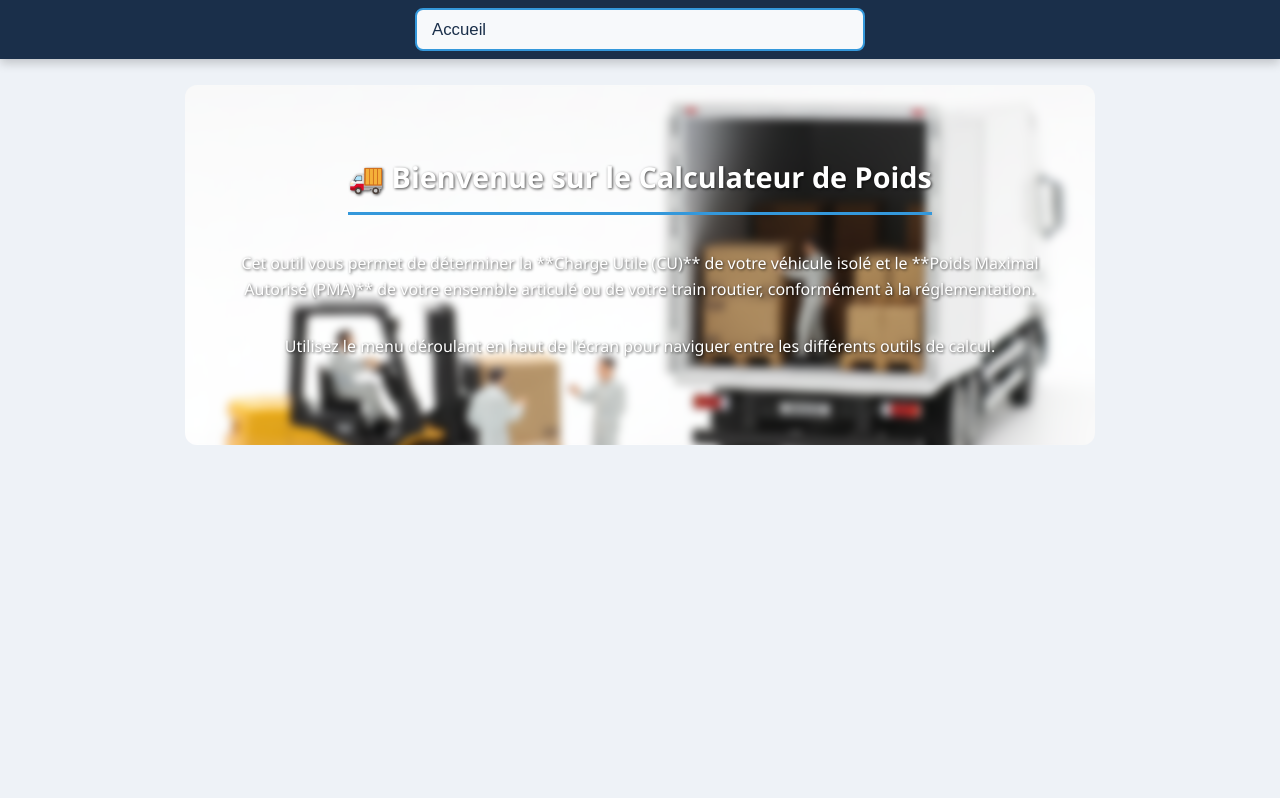
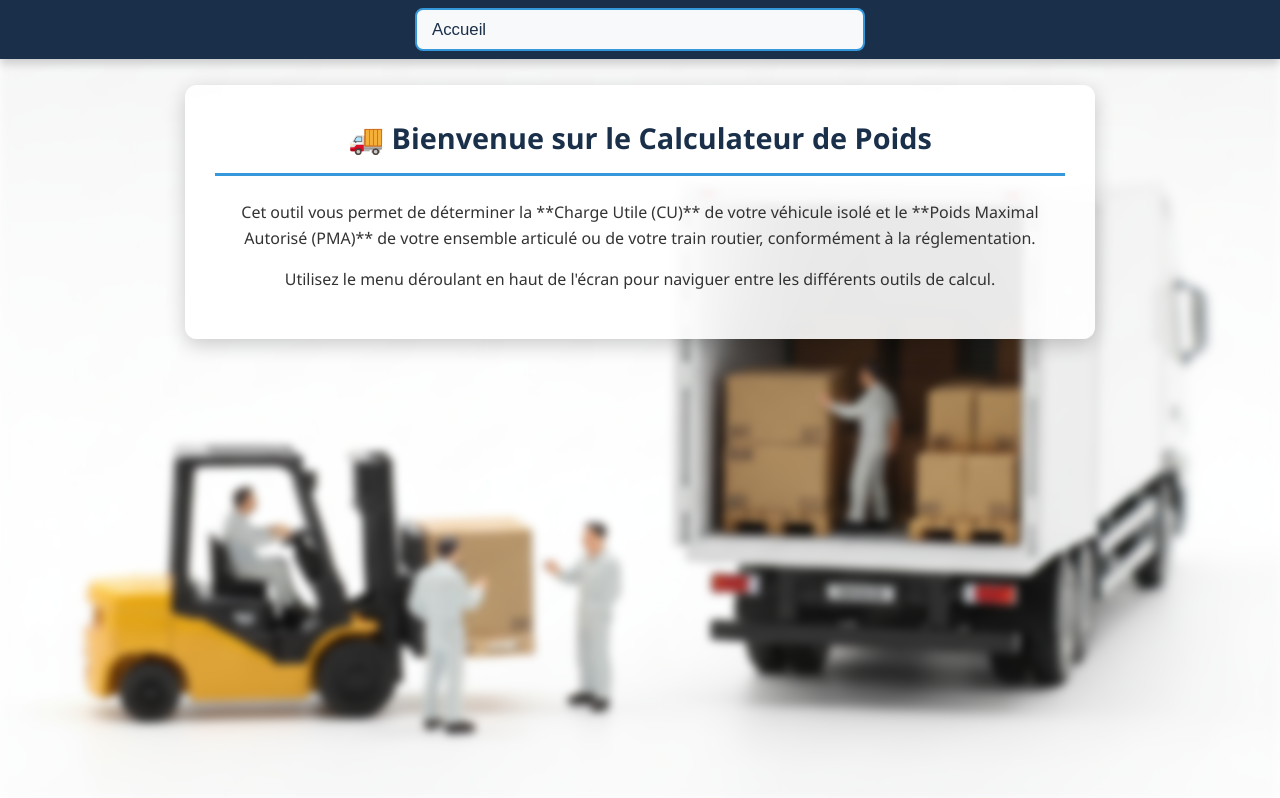
Before and after one commit to josserandnathan33-byte/Calcule-PMA, a plain HTML site: page index.html in a window 1280 px wide. Drawn offline with Linux system fonts and the light colour scheme.

Commit message:
changement parametre image

```diff
--- a/index.html
+++ b/index.html
@@ -11,9 +11,26 @@
             font-family: 'Segoe UI', Tahoma, Geneva, Verdana, sans-serif;
             margin: 0;
             padding-top: 65px;
-            background-color: #eef2f7;
-            color: #333; /* Bon contraste */
+            /* Rendre le fond du body transparent par défaut */
+            background-color: transparent;
+            color: #333;
             line-height: 1.6;
+            position: relative;
+            z-index: 0;
+        }
+
+        /* NOUVEAU : Image de fond floutée pour tout le corps de la page */
+        body::before {
+            content: "";
+            position: fixed; /* Reste fixe en scrollant */
+            top: 0;
+            left: 0;
+            width: 100%;
+            height: 100%;
+            background: url('logistique.jpg') no-repeat center center fixed; /* Utilise fixed pour le scroll */
+            background-size: cover;
+            filter: blur(4px); /* Intensité du flou */
+            z-index: -10; /* Placé très loin derrière pour ne rien masquer */
         }
 
         /* --- MENU DE NAVIGATION --- */
@@ -46,7 +63,7 @@
         #navigation-select:hover, #navigation-select:focus {
             border-color: #2980b9;
             box-shadow: 0 0 5px rgba(52, 152, 219, 0.5);
-            outline: 2px solid #2980b9; /* Focus clavier essentiel */
+            outline: 2px solid #2980b9;
         }
 
         /* --- STYLE DU CONTENU ET DU FORMULAIRE --- */
@@ -54,53 +71,36 @@
             padding: 30px;
             margin: 20px auto;
             max-width: 850px;
-            background-color: white;
+            /* Fond blanc semi-transparent pour la lisibilité sur l'image de fond */
+            background-color: rgba(255, 255, 255, 0.9);
             border-radius: 12px;
-            box-shadow: 0 6px 20px rgba(0, 0, 0, 0.1);
+            box-shadow: 0 6px 20px rgba(0, 0, 0, 0.2);
             display: none;
-            position: relative; /* Nécessaire pour positionner l'overlay */
-            overflow: hidden; /* Important pour le flou des bords */
+            position: relative;
         }
 
+        /* RETOUR À LA NORMALE POUR LE TEXTE (couleur noire par défaut) */
         #accueil {
             display: block;
-            color: white; /* Texte en blanc pour contraster avec le fond sombre */
-            text-shadow: 1px 1px 3px rgba(0,0,0,0.7); /* Ombre pour meilleure lisibilité */
-            background-color: transparent; /* Pas de fond blanc pour la section d'accueil */
-            box-shadow: none; /* Pas d'ombre non plus */
-            min-height: 300px; /* Pour que l'image de fond soit bien visible */
-            display: flex; /* Pour centrer le contenu verticalement */
-            flex-direction: column;
-            justify-content: center;
-            align-items: center;
+            color: #333; /* Texte normal sur l'accueil */
+            text-shadow: none;
+            background-color: rgba(255, 255, 255, 0.9); /* Fond blanc pour la boîte d'accueil */
             text-align: center;
+            padding: 30px;
         }
 
-        /* Image de fond avec flou pour la section d'accueil */
+        /* Retire l'image de fond de l'accueil, elle est maintenant sur le body */
         #accueil::before {
-            content: "";
-            position: absolute;
-            top: 0;
-            left: 0;
-            width: 100%;
-            height: 100%;
-            background: url('logistique.jpg') no-repeat center center / cover;
-            filter: blur(4px); /* Intensité du flou */
-            z-index: -1; /* Placer derrière le contenu */
-            transform: scale(1.05); /* Empêche les bords flous */
-            border-radius: 12px; /* Pour que le flou ne déborde pas */
+            content: none;
         }
 
         h2 {
-            color: white; /* Titre en blanc pour l'accueil */
+            color: #1a2f4a;
             border-bottom: 3px solid #3498db;
             padding-bottom: 12px;
             margin-top: 0;
             font-size: 1.8em;
             font-weight: 600;
-        }
-        #accueil h2 { /* Spécifique pour l'accueil */
-            margin-bottom: 20px;
         }
 
         h3 {
@@ -119,7 +119,7 @@
             display: block;
             margin-bottom: 8px;
             font-weight: bold;
-            color: #333; /* Assurer un bon contraste */
+            color: #333;
             font-size: 0.95em;
         }
 
@@ -135,10 +135,9 @@
 
         input[type="number"]:focus, select:focus {
             border-color: #3498db;
-            outline: 2px solid #3498db; /* Focus clavier */
+            outline: 2px solid #3498db;
             box-shadow: 0 0 5px rgba(52, 152, 219, 0.3);
         }
-
 
         /* --- BOUTON DE CALCUL --- */
         button {
@@ -160,7 +159,7 @@
         }
 
         button:focus {
-            outline: 2px solid #1abc9c; /* Focus clavier */
+            outline: 2px solid #1abc9c;
         }
 
         button:active {
```
